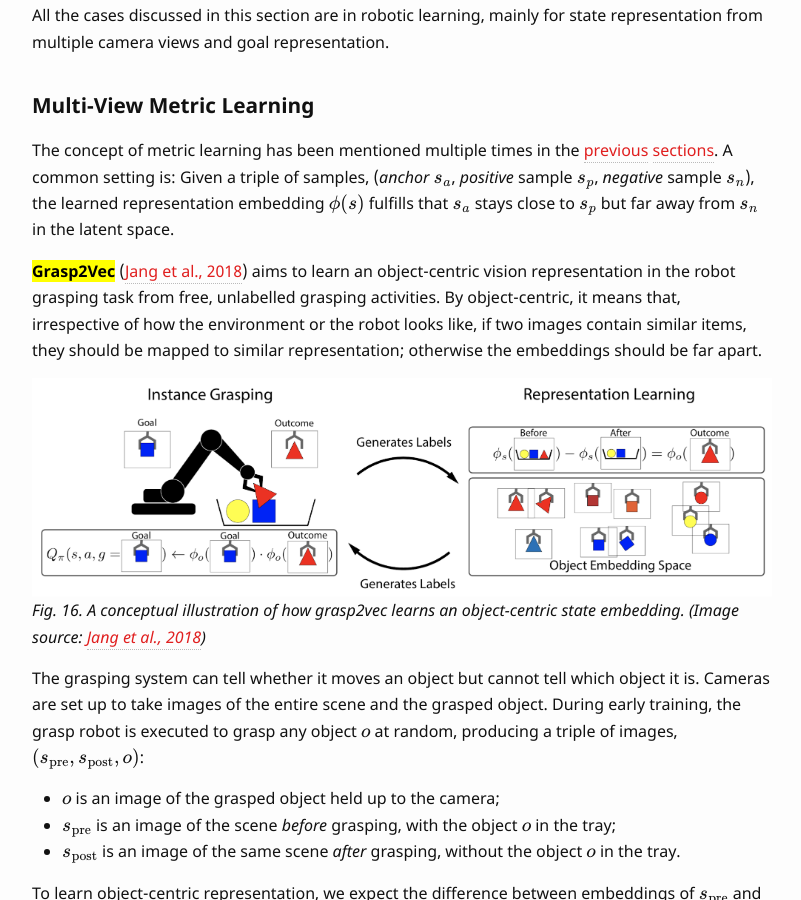
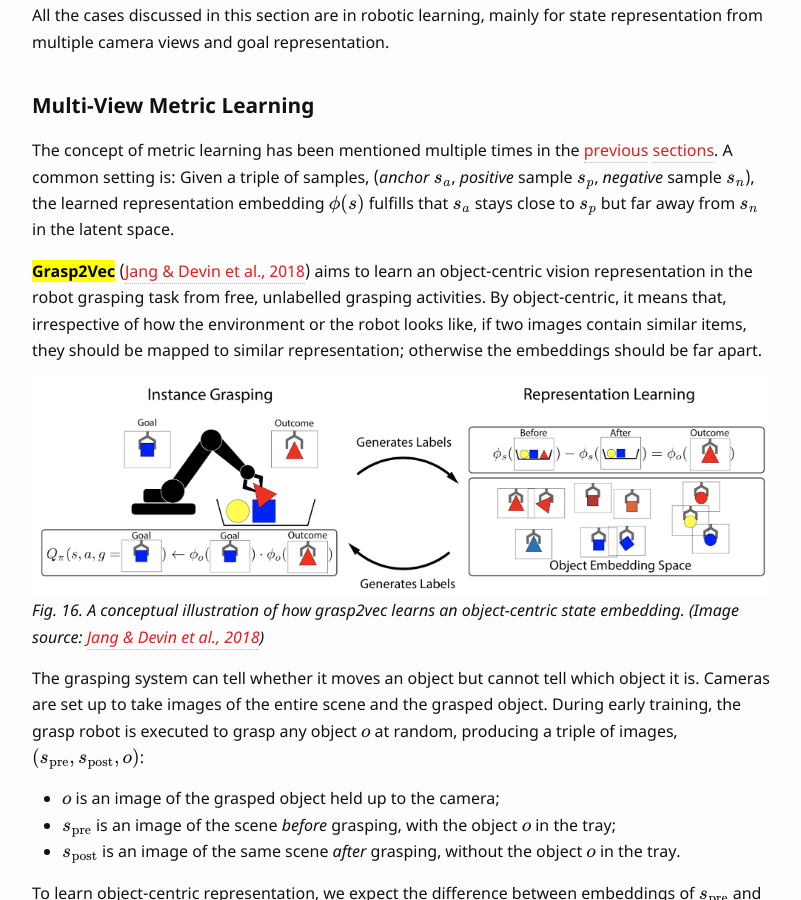
Before and after one commit to lilianweng/lil-log, a Jekyll site: the page built from _posts/2019-10-29-self-supervised-learning.md, in a window 1280 px wide and 900 px high, scrolled down 16104 px. Shown: the whole window, without its empty margins (238-1039 px from the left). Built offline with Jekyll 4.4.1, drawn with Linux system fonts in a browser that asks for light colours; formulas are drawn with MathJax 3; comment, search, counter and statistics services are not loaded; some of the changed text lies outside the part shown.

Commit message:
update a citation

```diff
--- a/_posts/2019-10-29-self-supervised-learning.md
+++ b/_posts/2019-10-29-self-supervised-learning.md
@@ -350,12 +350,12 @@ All the cases discussed in this section are in robotic learning, mainly for stat
 
 The concept of metric learning has been mentioned multiple times in the [previous](#counting-feature-loss) [sections](#tracking). A common setting is: Given a triple of samples, (*anchor* $$s_a$$, *positive* sample $$s_p$$, *negative* sample $$s_n$$), the learned representation embedding $$\phi(s)$$ fulfills that $$s_a$$ stays close to $$s_p$$ but far away from $$s_n$$ in the latent space.
 
-<a href="#grasp2vec" /><mark><b>Grasp2Vec</b></mark> ([Jang et al., 2018](https://arxiv.org/abs/1811.06964)) aims to learn an object-centric vision representation in the robot grasping task from free, unlabelled grasping activities. By object-centric, it means that, irrespective of how the environment or the robot looks like, if two images contain similar items, they should be mapped to similar representation; otherwise the embeddings should be far apart.
+<a href="#grasp2vec" /><mark><b>Grasp2Vec</b></mark> ([Jang & Devin et al., 2018](https://arxiv.org/abs/1811.06964)) aims to learn an object-centric vision representation in the robot grasping task from free, unlabelled grasping activities. By object-centric, it means that, irrespective of how the environment or the robot looks like, if two images contain similar items, they should be mapped to similar representation; otherwise the embeddings should be far apart.
 
 
 ![Grasp2vec]({{ '/assets/images/grasp2vec.png' | relative_url }})
 {: style="width: 100%;" class="center"}
-*Fig. 16. A conceptual illustration of how grasp2vec learns an object-centric state embedding. (Image source: [Jang et al., 2018](https://arxiv.org/abs/1811.06964))*
+*Fig. 16. A conceptual illustration of how grasp2vec learns an object-centric state embedding. (Image source: [Jang & Devin et al., 2018](https://arxiv.org/abs/1811.06964))*
 
 
 The grasping system can tell whether it moves an object but cannot tell which object it is. Cameras are set up to take images of the entire scene and the grasped object. During early training, the grasp robot is executed to grasp any object $$o$$ at random, producing a triple of images, $$(s_\text{pre}, s_\text{post}, o)$$:
@@ -384,7 +384,7 @@ The embedding function $$\phi_o$$ works great for presenting a goal $$g$$ with a
 
 ![Grasp2vec attention map]({{ '/assets/images/grasp2vec-attention-map.png' | relative_url }})
 {: style="width: 100%;" class="center"}
-*Fig. 17. Localization results of grasp2vec embedding. The heatmap of localizing a goal object in a pre-grasping scene is defined as $$\phi_o(o)^\top \phi_{s, \text{spatial}} (s_\text{pre})$$, where $$\phi_{s, \text{spatial}}$$ is the output of the last resnet block after ReLU. The fourth column is a failure case and the last three columns take real images as goals. (Image source: [Jang et al., 2018](https://arxiv.org/abs/1811.06964))*
+*Fig. 17. Localization results of grasp2vec embedding. The heatmap of localizing a goal object in a pre-grasping scene is defined as $$\phi_o(o)^\top \phi_{s, \text{spatial}} (s_\text{pre})$$, where $$\phi_{s, \text{spatial}}$$ is the output of the last resnet block after ReLU. The fourth column is a failure case and the last three columns take real images as goals. (Image source: [Jang & Devin et al., 2018](https://arxiv.org/abs/1811.06964))*
 
 Other than the embedding-similarity-based reward function, there are a few other tricks for training the RL policy in the grasp2vec framework:
 - *posthoc labelingP*: Augment the dataset by labeling a randomly grasped object as a correct goal, like HER (Hindsight Experience Replay; [Andrychowicz, et al., 2017](https://papers.nips.cc/paper/7090-hindsight-experience-replay.pdf)).
@@ -522,7 +522,7 @@ $$
 
 [18] Debidatta Dwibedi, et al. ["Learning actionable representations from visual observations."](https://arxiv.org/abs/1808.00928) IROS. 2018.
 
-[19] Eric Jang, et al. ["Grasp2Vec: Learning Object Representations from Self-Supervised Grasping"](https://arxiv.org/abs/1811.06964) CoRL. 2018.
+[19] Eric Jang & Coline Devin, et al. ["Grasp2Vec: Learning Object Representations from Self-Supervised Grasping"](https://arxiv.org/abs/1811.06964) CoRL. 2018.
 
 [20] Ashvin Nair, et al. ["Visual reinforcement learning with imagined goals"](https://arxiv.org/abs/1807.04742) NeuriPS. 2018.
 
```
